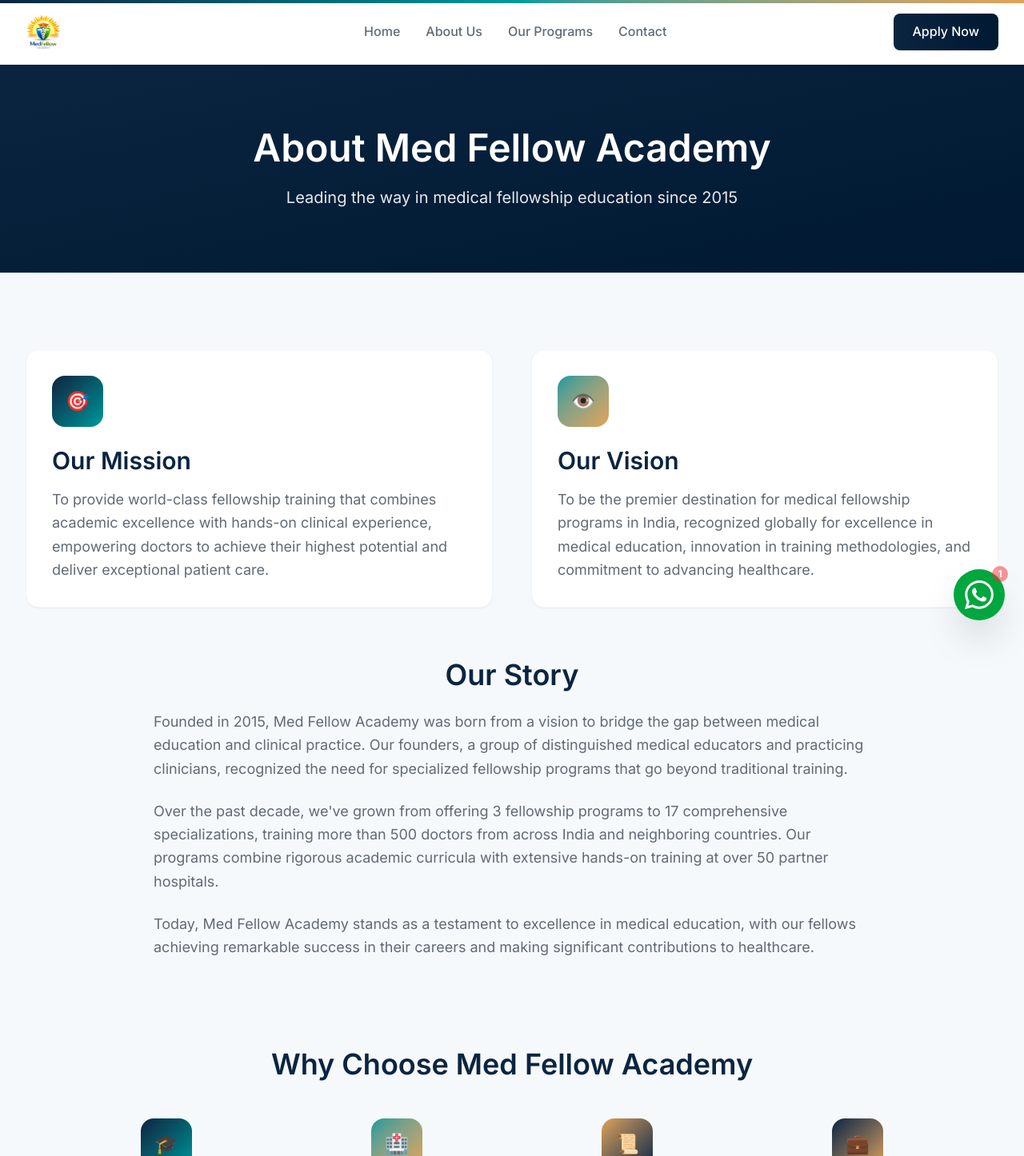
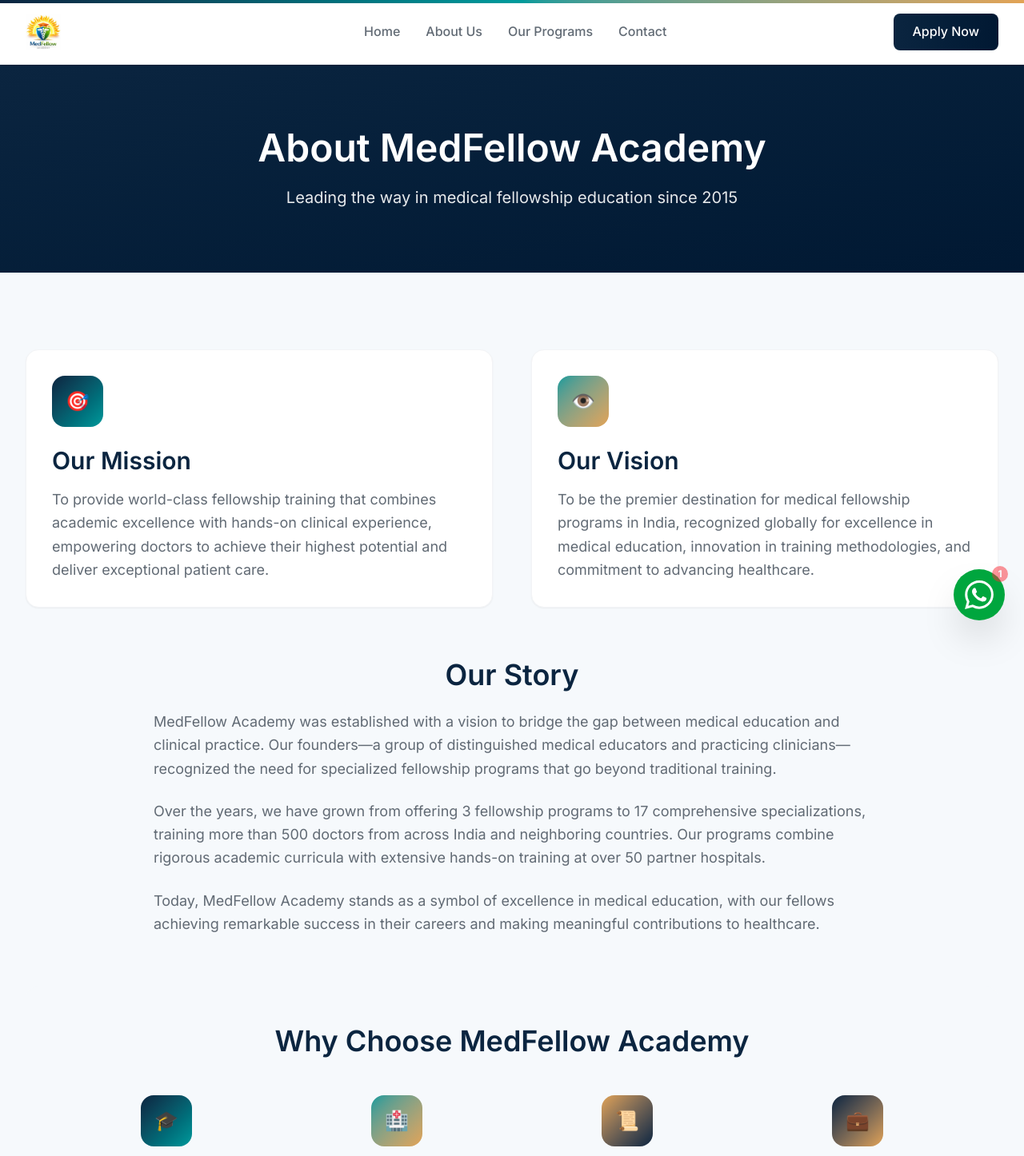
Before and after one commit to medfellowacademy/Website, a Next.js app: page /about in a window 1280 px wide. Shown: the top 1446 px of the page at 80% size. Built offline with nearby package versions, Linux system fonts and the light colour scheme.

Commit message:
Correct name formatting from 'Med Fellow' to 'MedFellow'

```diff
--- a/app/about/page.tsx
+++ b/app/about/page.tsx
@@ -10,7 +10,7 @@ export default function AboutPage() {
       {/* Hero */}
       <section className="bg-linear-to-br from-primary to-primary-dark text-white py-12 md:py-20">
         <div className="container-custom text-center">
-          <h1 className="text-3xl md:text-5xl font-heading font-bold mb-4 md:mb-6">About Med Fellow Academy</h1>
+          <h1 className="text-3xl md:text-5xl font-heading font-bold mb-4 md:mb-6">About MedFellow Academy</h1>
           <p className="text-base md:text-xl max-w-3xl mx-auto opacity-90">
             Leading the way in medical fellowship education since 2015
           </p>
@@ -48,25 +48,20 @@ export default function AboutPage() {
             <h2 className="text-2xl md:text-4xl font-heading font-bold text-primary mb-5 md:mb-6 text-center">Our Story</h2>
             <div className="max-w-4xl mx-auto">
               <p className="text-lg text-text-secondary mb-6 leading-relaxed">
-                Founded in 2015, Med Fellow Academy was born from a vision to bridge the gap between medical education and clinical
-                practice. Our founders, a group of distinguished medical educators and practicing clinicians, recognized the need for
-                specialized fellowship programs that go beyond traditional training.
+               MedFellow Academy was established with a vision to bridge the gap between medical education and clinical practice. Our founders—a group of distinguished medical educators and practicing clinicians—recognized the need for specialized fellowship programs that go beyond traditional training.
               </p>
               <p className="text-lg text-text-secondary mb-6 leading-relaxed">
-                Over the past decade, we've grown from offering 3 fellowship programs to 17 comprehensive specializations, training
-                more than 500 doctors from across India and neighboring countries. Our programs combine rigorous academic curricula
-                with extensive hands-on training at over 50 partner hospitals.
+                Over the years, we have grown from offering 3 fellowship programs to 17 comprehensive specializations, training more than 500 doctors from across India and neighboring countries. Our programs combine rigorous academic curricula with extensive hands-on training at over 50 partner hospitals.
               </p>
               <p className="text-lg text-text-secondary leading-relaxed">
-                Today, Med Fellow Academy stands as a testament to excellence in medical education, with our fellows achieving
-                remarkable success in their careers and making significant contributions to healthcare.
+                Today, MedFellow Academy stands as a symbol of excellence in medical education, with our fellows achieving remarkable success in their careers and making meaningful contributions to healthcare.
               </p>
             </div>
           </div>
 
           {/* Why Choose Us */}
           <div className="bg-background rounded-2xl p-6 md:p-12">
-            <h2 className="text-2xl md:text-4xl font-heading font-bold text-primary mb-8 md:mb-12 text-center">Why Choose Med Fellow Academy</h2>
+            <h2 className="text-2xl md:text-4xl font-heading font-bold text-primary mb-8 md:mb-12 text-center">Why Choose MedFellow Academy</h2>
             <div className="grid grid-cols-2 md:grid-cols-2 lg:grid-cols-4 gap-6 md:gap-8">
               <div className="text-center">
                 <div className="w-16 h-16 mx-auto mb-4 bg-linear-to-br from-primary to-secondary rounded-2xl flex items-center justify-center text-white text-2xl">
@@ -106,7 +101,7 @@ export default function AboutPage() {
         <div className="container-custom text-center">
           <h2 className="text-2xl md:text-4xl font-heading font-bold mb-4 md:mb-6">Join Our Community of Excellence</h2>
           <p className="text-base md:text-xl mb-6 md:mb-8 opacity-90 max-w-2xl mx-auto">
-            Take the next step in your medical career with Med Fellow Academy
+            Take the next step in your medical career with MedFellow Academy
           </p>
           <Link href="/apply" className="inline-block px-8 py-4 bg-white text-primary rounded-lg font-semibold text-lg hover:bg-accent hover:text-white transition-all shadow-lg">
             Apply for Fellowship
```
